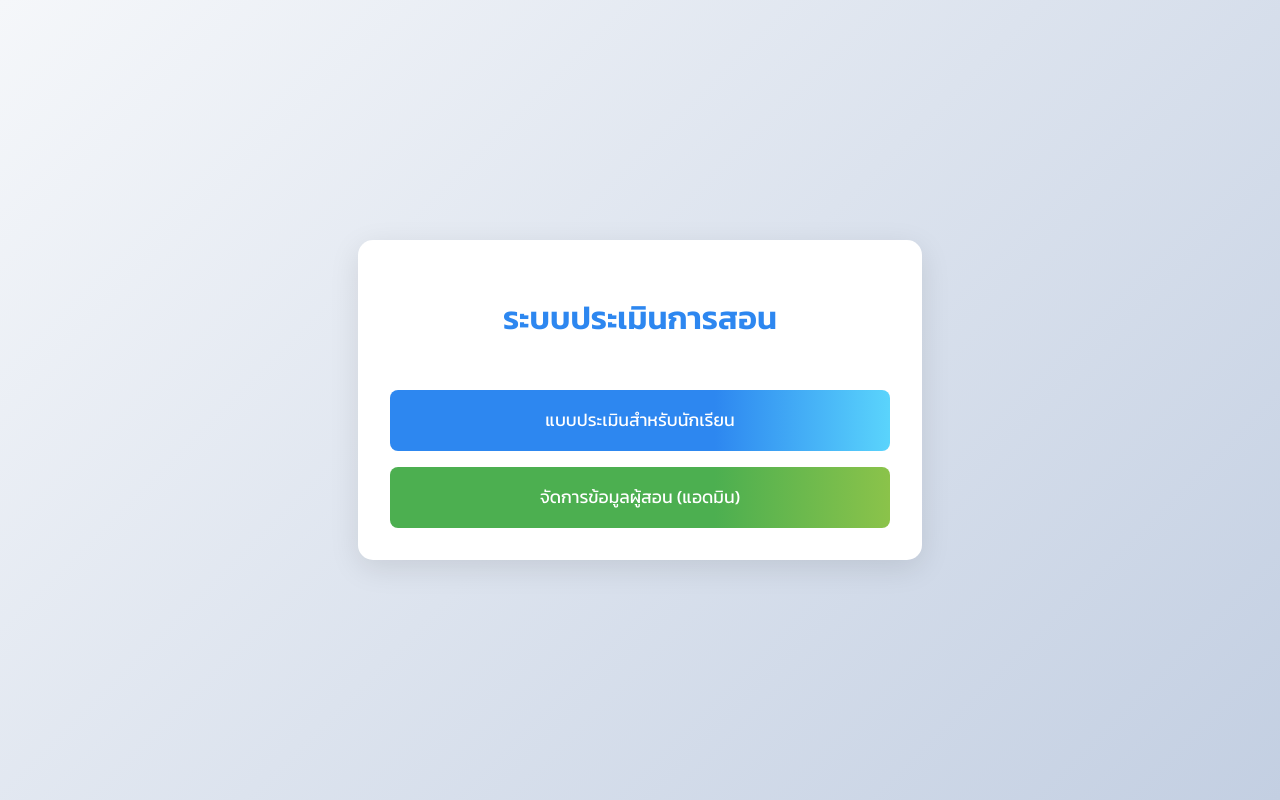
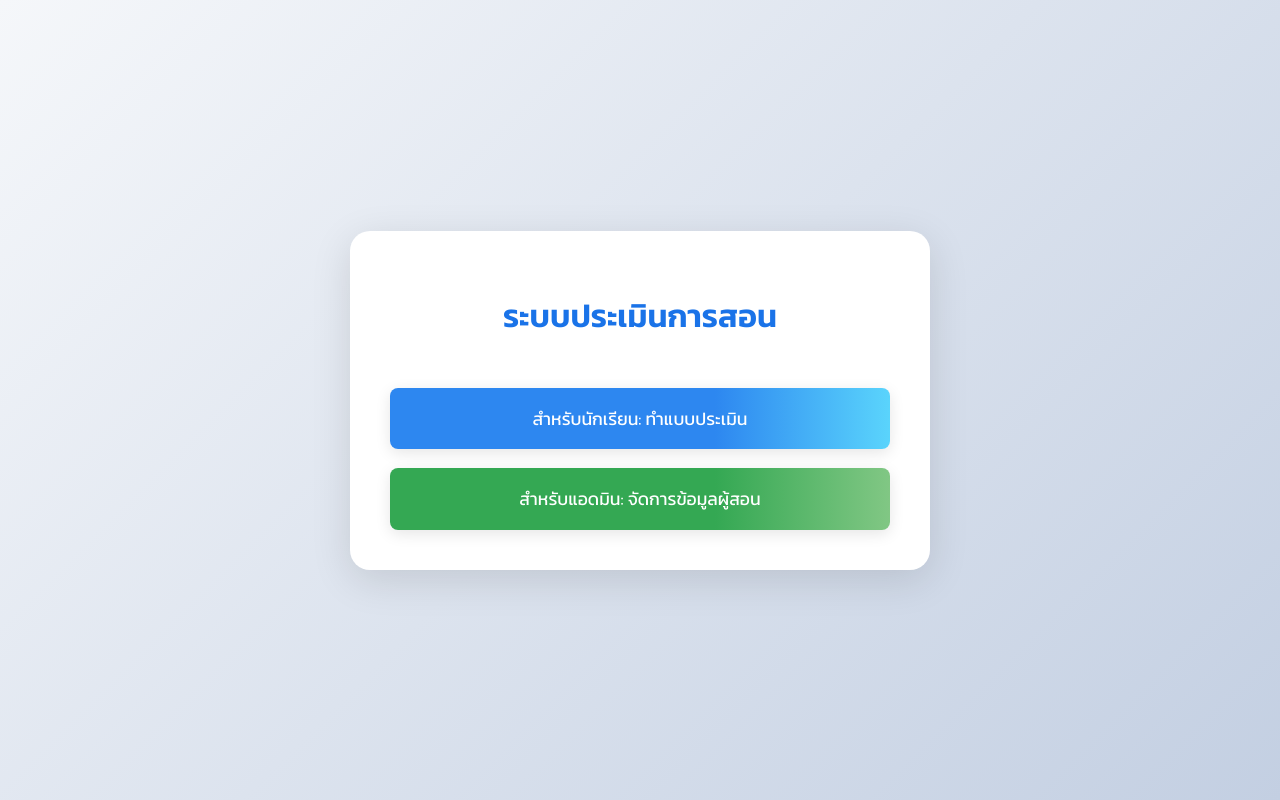
Before and after one commit to techit45/TestTeach, a plain HTML site: page index.html in a window 1280 px wide. Drawn offline with Linux system fonts and the light colour scheme.

Commit message:
index.html

```diff
--- a/index.html
+++ b/index.html
@@ -6,54 +6,61 @@
     <meta name="viewport" content="width=device-width, initial-scale=1">
     <style>
         @import url('https://fonts.googleapis.com/css2?family=Kanit:wght@400;600&display=swap');
+        html {
+            height: 100%;
+        }
         body {
             font-family: 'Kanit', sans-serif;
             margin: 0;
-            min-height: 100vh;
+            min-height: 100%;
             display: flex;
             flex-direction: column;
             align-items: center;
             justify-content: center;
+            background: #f4f7f6;
             background: linear-gradient(135deg, #f5f7fa 0%, #c3cfe2 100%);
         }
         .container {
             background: white;
-            padding: 2em;
-            border-radius: 15px;
-            box-shadow: 0 8px 30px rgba(0,0,0,0.1);
+            padding: 2.5em;
+            border-radius: 20px;
+            box-shadow: 0 10px 40px rgba(0,0,0,0.12);
             text-align: center;
             max-width: 500px;
             width: 90%;
         }
         h1 {
-            color: #2d87f0;
+            color: #1a73e8;
             margin-bottom: 1.5em;
+            font-weight: 600;
         }
         .button-group {
             display: flex;
             flex-direction: column;
-            gap: 1em;
+            gap: 1.2em;
         }
         .button {
             padding: 1em;
             border: none;
             border-radius: 8px;
             font-size: 1.1em;
+            font-weight: 500;
             cursor: pointer;
             text-decoration: none;
+            color: white;
             font-family: 'Kanit', sans-serif;
-            transition: transform 0.2s;
+            transition: all 0.2s ease-in-out;
+            box-shadow: 0 4px 15px rgba(0,0,0,0.1);
         }
         .button:hover {
-            transform: translateY(-2px);
+            transform: translateY(-3px);
+            box-shadow: 0 6px 20px rgba(0,0,0,0.15);
         }
         .student {
             background: linear-gradient(90deg, #2d87f0 65%, #5ad4fc 100%);
-            color: white;
         }
         .admin {
-            background: linear-gradient(90deg, #4caf50 65%, #8bc34a 100%);
-            color: white;
+            background: linear-gradient(90deg, #34a853 65%, #81c784 100%);
         }
     </style>
 </head>
@@ -61,8 +68,8 @@
     <div class="container">
         <h1>ระบบประเมินการสอน</h1>
         <div class="button-group">
-            <a href="student-evaluation.html" class="button student">แบบประเมินสำหรับนักเรียน</a>
-            <a href="manage-instructors.html" class="button admin">จัดการข้อมูลผู้สอน (แอดมิน)</a>
+            <a href="student-evaluation.html" class="button student">สำหรับนักเรียน: ทำแบบประเมิน</a>
+            <a href="manage-instructors.html" class="button admin">สำหรับแอดมิน: จัดการข้อมูลผู้สอน</a>
         </div>
     </div>
 </body>
```
